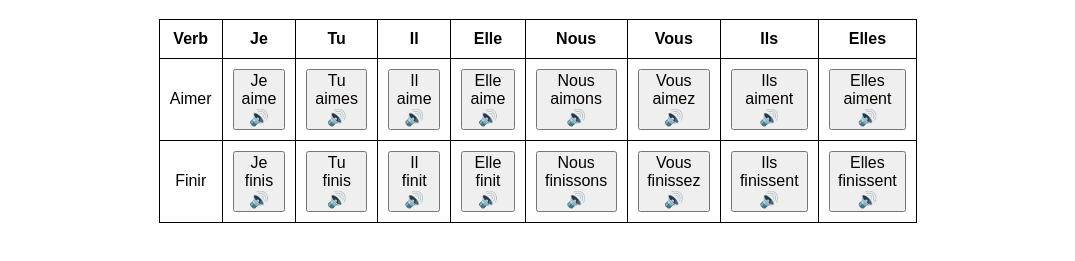
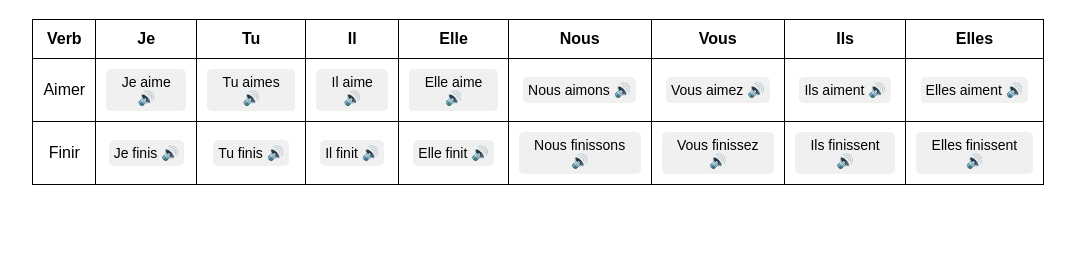
Before and after one commit to stack-clear/stack-clear.github.io, a plain HTML site: page index.html in a window 1280 px wide. Shown: the part 61-322 px from the top of the page, without its empty margins (102-1177 px from the left). Drawn offline with Linux system fonts and the light colour scheme.

Commit message:
Update styles.css

```diff
--- a/styles.css
+++ b/styles.css
@@ -6,15 +6,20 @@ body {
 table {
     margin: 20px auto;
     border-collapse: collapse;
-    width: 60%;
+    width: 80%;
 }
 
 th, td {
     border: 1px solid black;
     padding: 10px;
+    text-align: center;
 }
 
 button {
     cursor: pointer;
-    font-size: 16px;
+    font-size: 14px;
+    padding: 5px;
+    border: none;
+    background-color: #f0f0f0;
+    border-radius: 5px;
 }
```
